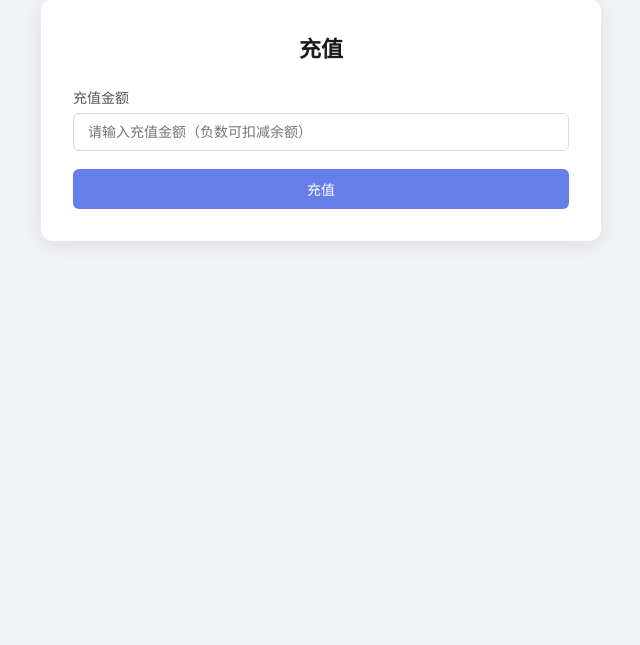
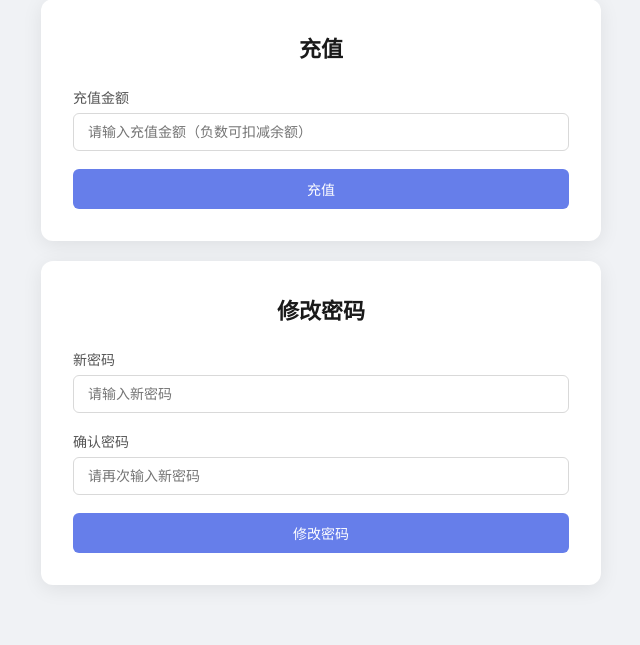
Before and after one commit to ID-Serein/Simple_User_Management_Platform, a Flask app: template templates/profile.html in a window 1280 px wide. Shown: the part 525-1170 px from the top of the page, without its empty margins (319-959 px from the left). Before the commit the page ends 766 px from the top, so only its background shows below. Run offline with Flask 3, Linux system fonts and the light colour scheme; the template is opened without the code that fills it, so the values that code supplies are empty.

Commit message:
feat: add password change feature (vulnerable)
- Add /change-password route (no CSRF, no old password check)
- Any logged-in user can change any user's password
- Add password change form in profile.html

Co-Authored-By: Claude <noreply@anthropic.com>

```diff
--- a/app.py
+++ b/app.py
@@ -468,6 +468,28 @@ def create_app(test_config=None):
 
         return redirect(url_for("profile", user_id=user_id, recharged=amount))
 
+    @app.route("/change-password", methods=["POST"])
+    def change_password():
+        # 检查登录
+        if "username" not in session:
+            return redirect(url_for("login"))
+
+        username = request.form.get("username", "")
+        new_password = request.form.get("new_password", "")
+
+        users = load_users()
+        if username not in users:
+            return "用户不存在", 404
+
+        users[username]["password_hash"] = generate_password_hash(new_password)
+        _save_users(app.config["USER_STORE_PATH"], users)
+
+        # 重定向到当前登录用户的个人中心
+        current_username = session.get("username")
+        usernames = sorted(users.keys())
+        current_user_id = usernames.index(current_username) + 1
+        return redirect(url_for("profile", user_id=current_user_id))
+
     return app
 
 
--- a/templates/profile.html
+++ b/templates/profile.html
@@ -48,4 +48,20 @@
         <button type="submit" class="btn btn-primary btn-block">充值</button>
     </form>
 </div>
+
+<div class="card">
+    <h2 class="card-title">修改密码</h2>
+    <form method="post" action="{{ url_for('change_password') }}">
+        <input type="hidden" name="username" value="{{ user.username }}">
+        <div class="form-group">
+            <label for="new_password">新密码</label>
+            <input type="password" id="new_password" name="new_password" class="form-input" placeholder="请输入新密码" required>
+        </div>
+        <div class="form-group">
+            <label for="confirm_password">确认密码</label>
+            <input type="password" id="confirm_password" name="confirm_password" class="form-input" placeholder="请再次输入新密码" required>
+        </div>
+        <button type="submit" class="btn btn-primary btn-block">修改密码</button>
+    </form>
+</div>
 {% endblock %}
```
